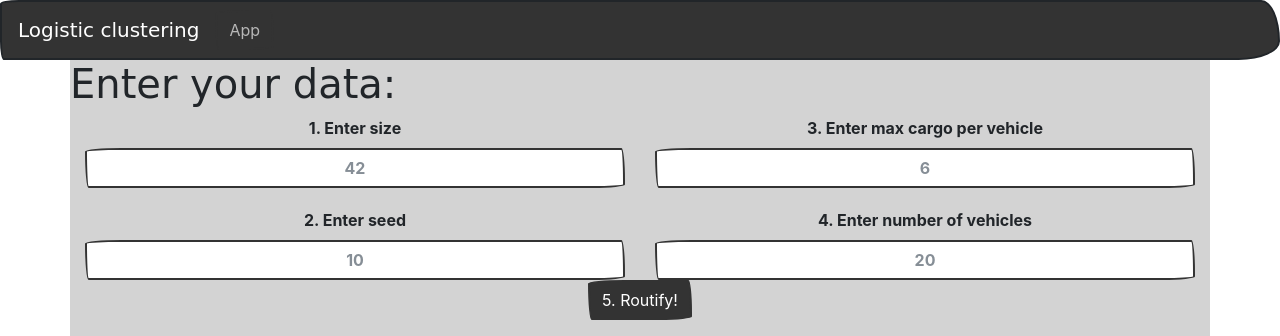
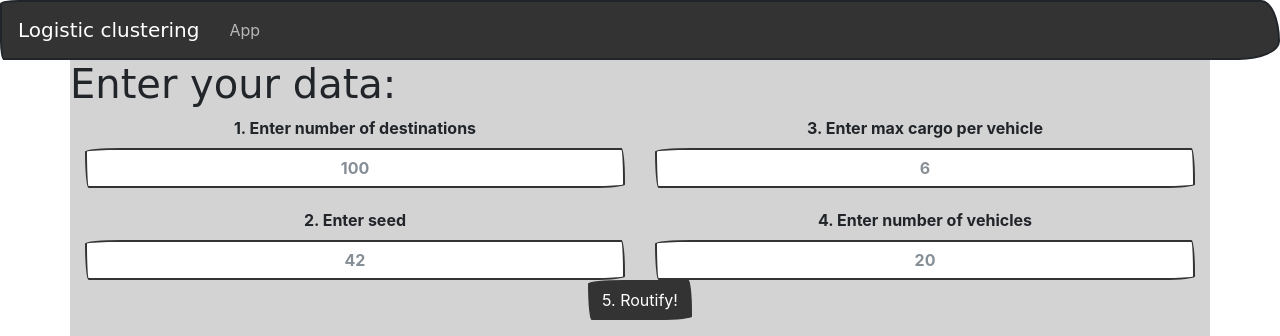
Before and after one commit to mastachi-cin/logistic-clustering, a Flask app: page /cluster in a window 1280 px wide. Shown: the top 336 px of the page. Run offline with Flask 2, Linux system fonts and the light colour scheme; parts of the project's set-up code (start-up, migrations or seed data) failed here and were passed over; some libraries are stand-ins or nearby versions; some web fonts are replaced.

Commit message:
Version 3.0

```diff
--- a/static/css/style.css
+++ b/static/css/style.css
@@ -1,7 +1,7 @@
 /* ----------------------------MAP---------------------------------------*/
 
 #map-id {
-  height: 700px;
+  height: 675px;
 
 }
 
--- a/static/js/clustering.js
+++ b/static/js/clustering.js
@@ -15,7 +15,7 @@ routifyBtn.on("click", function() {
 
   // Assign demo value if input size is empty
   if (inputSize == "") {
-    inputSize = 10;
+    inputSize = 100;
   }
 
   console.log(inputSize);
@@ -41,7 +41,7 @@ routifyBtn.on("click", function() {
 
   // Assign demo value if input size is empty
   if (inputCargomax == "") {
-    inputCargomax = 5;
+    inputCargomax = 6;
   }
 
   console.log(inputCargomax);
@@ -54,10 +54,14 @@ routifyBtn.on("click", function() {
 
   // Assign demo value if input size is empty
   if (inputVehicle == "") {
-    inputVehicle = 2;
+    inputVehicle = 20;
   }
 
   console.log(inputVehicle);
+
+  if (inputCargomax * inputVehicle < inputSize ) {
+    alert('If you want more accurate results, please keep in mind that the number of vehicles by their maximum cargo capacity shouldn´t be higher than the size of the sample')
+  }
 
   // Map routes
   mapRoutes(inputSize, inputSeed, inputCargomax, inputVehicle);
@@ -65,8 +69,29 @@ routifyBtn.on("click", function() {
 
 function mapRoutes(size, seed, cargomax, vehicules) {
 
+  d3.select("#prueba").html('<div id="map-id"></div>');
+
+  // Create the map object with options
+  var map = L.map("map-id", {
+    worldCopyJump: true,
+    center: [25.5091232, -100.2628439],
+    zoom: 11
+  });
+
+  // Create the tile layer that will be the background of our map
+  L.tileLayer("https://api.mapbox.com/styles/v1/mapbox/{id}/tiles/{z}/{x}/{y}?access_token={accessToken}", {
+    attribution: "© <a href='https://www.mapbox.com/about/maps/'>Mapbox</a> © <a href='http://www.openstreetmap.org/copyright'>OpenStreetMap</a> <strong><a href='https://www.mapbox.com/map-feedback/' target='_blank'>Improve this map</a></strong>",
+    tileSize: 512,
+    maxZoom: 18,
+    zoomOffset: -1,
+    id: "streets-v11",
+    accessToken: API_KEY
+  }).addTo(map);
+
   // Perform a GET request to the URL
   var url = "/api/map/" + size + "/" + seed + "/" + cargomax + "/" + vehicules;
+
+  var markers = [];
 
   d3.json(url, function(data) {
 
@@ -89,7 +114,7 @@ function mapRoutes(size, seed, cargomax, vehicules) {
 
 
       // Add circles to map
-      L.circleMarker([destData.latitude, destData.longitude], {
+      markers.push(L.circleMarker([destData.latitude, destData.longitude], {
         fillOpacity: 0.75,
         color: "black",
         weight: 1,
@@ -97,8 +122,12 @@ function mapRoutes(size, seed, cargomax, vehicules) {
         radius: 7,
       }).bindPopup("<h3>Dest. ID:" + destData.dest_id +
         "</h3> <hr> <h4>Address: " + destData.address +
-        "</h4>").addTo(map);
+        "</h4>"));
     }
+
+    var markerLayer = L.layerGroup(markers);
+    markerLayer.addTo(map);
+
     // Add legend (don't forget to add the CSS from index.html)
     var legend = L.control({ position: "bottomright" });
     legend.onAdd = function() {
@@ -129,20 +158,3 @@ function mapRoutes(size, seed, cargomax, vehicules) {
     legend.addTo(map);
   });
 }
-
-// Create the map object with options
-var map = L.map("map-id", {
-  worldCopyJump: true,
-  center: [25.6753609, -100.3470249],
-  zoom: 12
-});
-
-// Create the tile layer that will be the background of our map
-L.tileLayer("https://api.mapbox.com/styles/v1/mapbox/{id}/tiles/{z}/{x}/{y}?access_token={accessToken}", {
-  attribution: "© <a href='https://www.mapbox.com/about/maps/'>Mapbox</a> © <a href='http://www.openstreetmap.org/copyright'>OpenStreetMap</a> <strong><a href='https://www.mapbox.com/map-feedback/' target='_blank'>Improve this map</a></strong>",
-  tileSize: 512,
-  maxZoom: 18,
-  zoomOffset: -1,
-  id: "streets-v11",
-  accessToken: API_KEY
-}).addTo(map);
--- a/templates/app.html
+++ b/templates/app.html
@@ -12,7 +12,7 @@
 
 <body>
     <nav class="navbar navbar-expand-lg navbar-dark bg-primary">
-        <a class="navbar-brand" href="index.html">Logistic clustering</a>
+        <a class="navbar-brand" href="/">Logistic clustering</a>
         <a class="btn btn-primary disabled" role="button">App</a>
     </nav>
 
@@ -21,10 +21,10 @@
       <form id = "input-form">
         <div class="row">
           <div class="col">
-            <label for="sz">1. Enter size</label>
-            <input class="form-control" id="size" type="text" placeholder="42" style="margin-bottom: 20px; text-align: center;">
+            <label for="sz">1. Enter number of destinations</label>
+            <input class="form-control" id="size" type="text" placeholder="100" style="margin-bottom: 20px; text-align: center;">
             <label for="sd">2. Enter seed</label>
-            <input class="form-control" id="seed" type="text" placeholder="10" style="text-align: center;">
+            <input class="form-control" id="seed" type="text" placeholder="42" style="text-align: center;">
           </div>
           <div class="col">
             <label for="cmax">3. Enter max cargo per vehicle</label>
@@ -38,9 +38,9 @@
       <hr>
     </div>
     <hr>
-    <div class="container">
+    <div class="container-fluid">
       <div class="row">
-        <div class="col">
+        <div class="col" id="prueba">
           <div id="map-id">
           </div>
         </div>
--- a/templates/index.html
+++ b/templates/index.html
@@ -4,7 +4,7 @@
 
 <head>
   <meta charset="UTF-8">
-  <title>Logistic Clusterinf</title>
+  <title>Logistic Clustering</title>
   <script src="https://cdnjs.cloudflare.com/ajax/libs/popper.js/1.12.9/umd/popper.min.js"></script>
   <link rel="stylesheet" href="../static/css/bootstrap.min.css"></link>
   <link rel="stylesheet" href="https://unpkg.com/leaflet@1.3.3/dist/leaflet.css"
```
Also changed, not shown: 3 other files.
